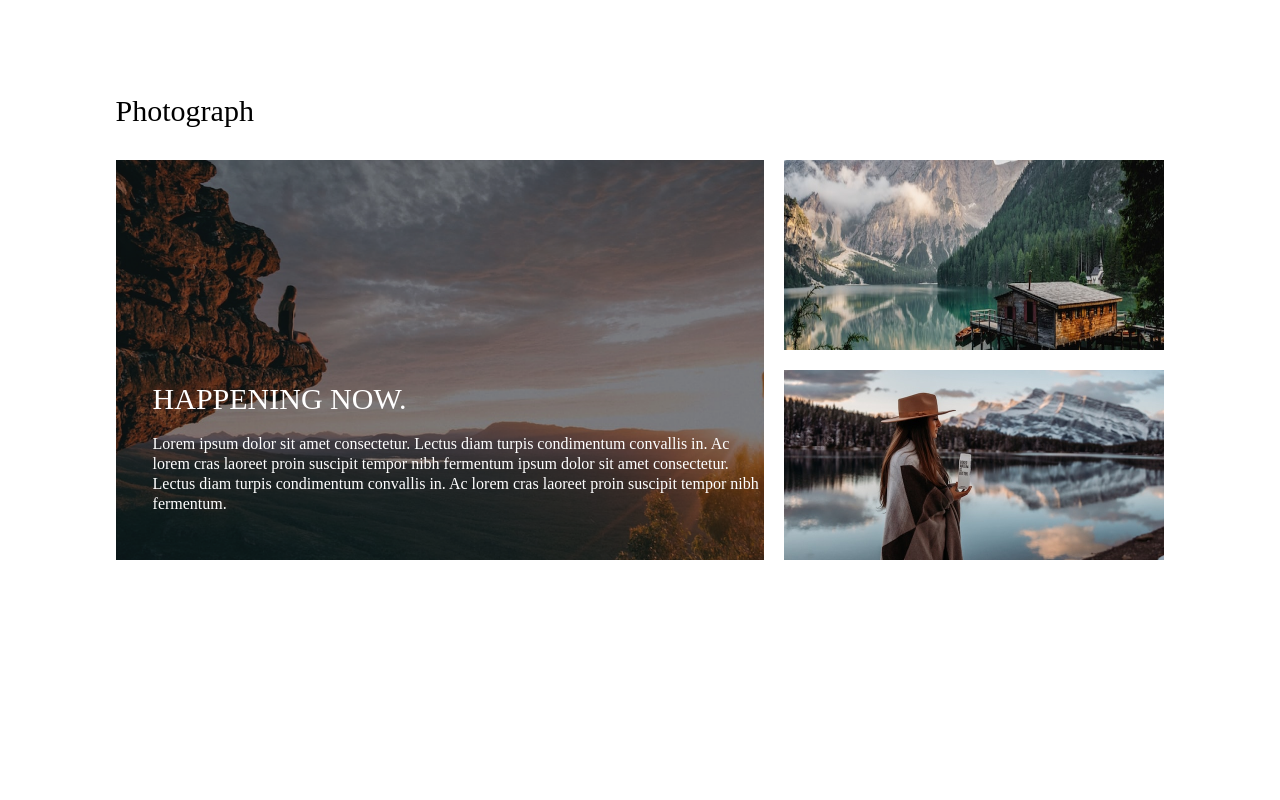
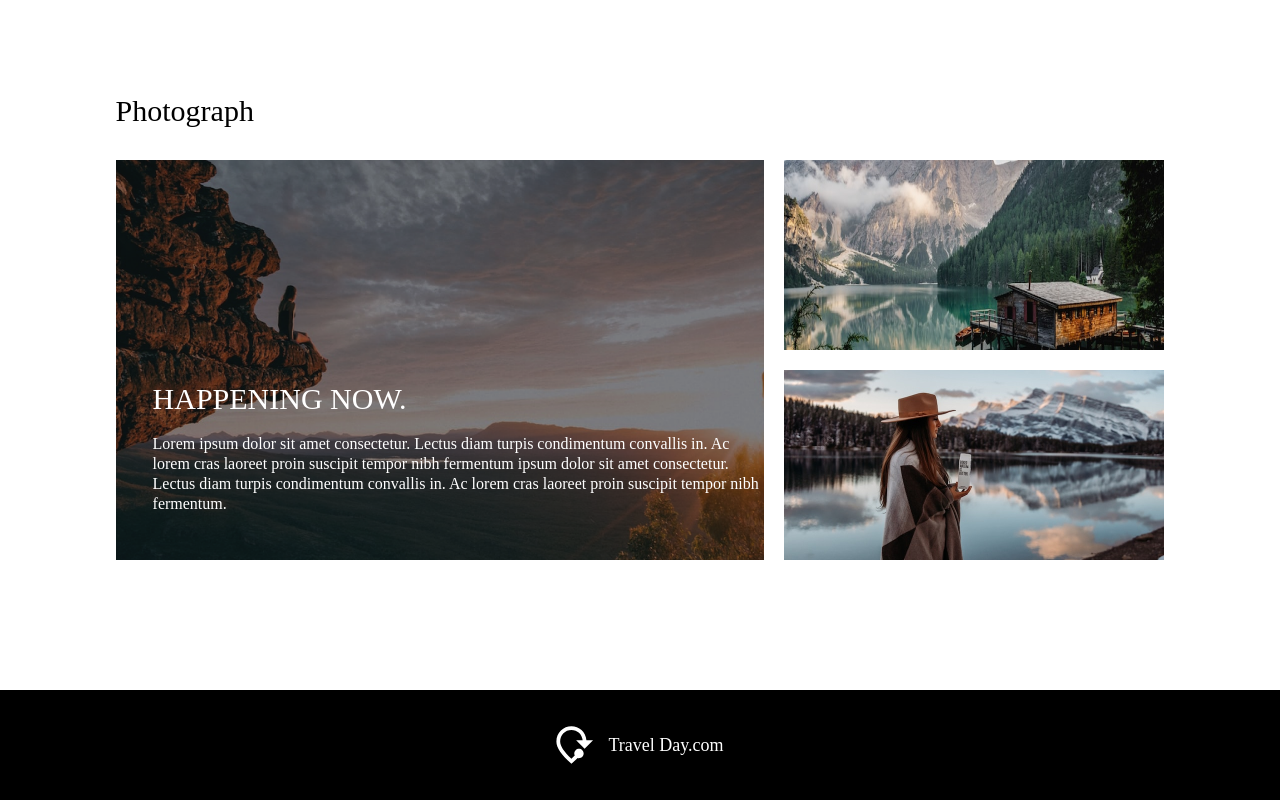
Before and after one commit to Khazaradze/davaleba9, a plain HTML site: page index.html in a window 1280 px wide. Shown: the part 1207-2007 px from the top of the page. Before the commit the page ends 1770 px from the top, so only its background shows below. Drawn offline with Linux system fonts and the light colour scheme.

Commit message:
add footer

```diff
--- a/css/style.css
+++ b/css/style.css
@@ -213,3 +213,20 @@ li {
 }
 
 /* footer */
+footer {
+    margin-top: 130px;
+    background-color: #000;
+    padding: 36px 0;
+    display: flex;
+    justify-content: center;
+    align-items: center;
+    column-gap: 14px;
+
+}
+
+.footer_p {
+    color: #FFF;
+    font-family: Pridi;
+    font-size: 18px;
+    font-weight: 400;
+}
--- a/index.html
+++ b/index.html
@@ -16,7 +16,7 @@
         <!-- header -->
         <header>
             <div class="header1">
-                <img src="imgs/ic_baseline-mode-of-travel.svg" alt="logo" class="logo">
+                <img src="imgs/ic_baseline-mode-of-travel.svg" alt="logo1" class="logo">
                 <p class="header_text">Travel Day.com</p>
             </div>
 
@@ -123,8 +123,11 @@
 
         </section>
 
-<!-- footer -->
-
+        <!-- footer -->
+        <footer>
+            <img src="imgs/Vector.svg" alt="logo2" class="logo">
+            <p class="footer_p">Travel Day.com</p>
+        </footer>
 
 
 
```
Also changed, not shown: imgs/Vector.svg (added).
